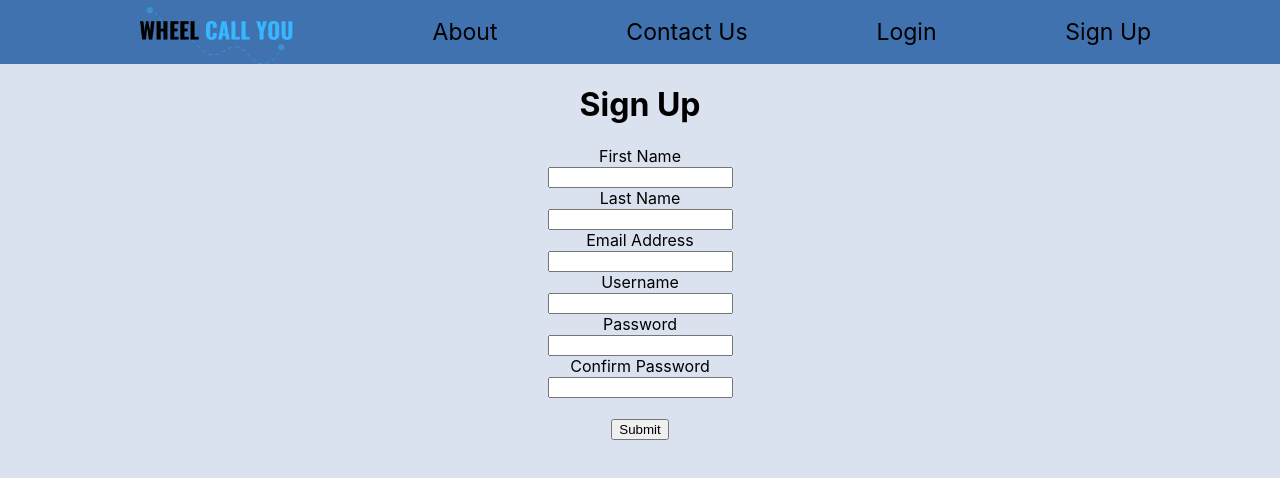
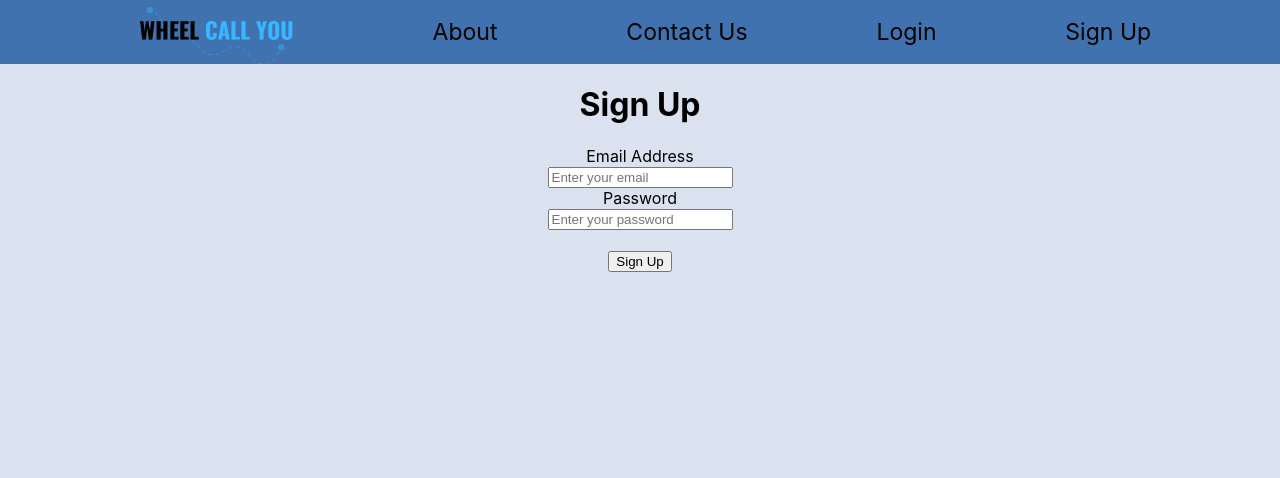
Before and after one commit to csci-499-sp23/team-4-sp23, a React (Create React App) app: page /signUp in a window 1280 px wide. Shown: the top 478 px of the page. Built offline with nearby package versions, Linux system fonts and the light colour scheme.

Commit message:
updated sign up page to connect to firebase authentication

```diff
--- a/src/components/pages/SignUp.js
+++ b/src/components/pages/SignUp.js
@@ -1,35 +1,44 @@
-import React from 'react';
+import React, { useState, useEffect } from 'react';
+import { createUserWithEmailAndPassword } from '@firebase/auth'
+import { auth } from '../../firebase-config'
+
 const SignUp = () =>{
+    const [email, setEmail] = useState('');
+    const [password, setPassword] = useState('');
+
+    const signUp = (e) => {
+        e.preventDefault();
+        createUserWithEmailAndPassword(auth, email, password).then((userCredential) => {
+            console.log(userCredential);
+        }).catch((error) => {
+            console.log(error);
+        });
+    }
+
     return(
         <div>
         <h1>Sign Up</h1>
-
-        <form action='/signUp.php' method="get">
-            <label for="fName">First Name</label>
-            <br></br>
-            <input type="text" id="fName" name="fName"></input>
-            <br></br>
-            <label for="lName">Last Name</label>
-            <br></br>
-            <input type="text" id="lName" name="lName"></input>
-            <br></br>
+        <form onSubmit = {signUp}>
             <label for="email">Email Address</label>
             <br></br>
-            <input type="text" id="email" name="email"></input>
+            <input
+                type="email"
+                placeholder="Enter your email"
+                    value={email}
+                    onChange={(e) => setEmail(e.target.value)}>
+            </input>
             <br></br>
-            <label for="username">Username</label>
+            <label for="email">Password</label>
             <br></br>
-            <input type="text" id="username" name="username"></input>
+            <input
+                type="password"
+                placeholder="Enter your password"
+                    value={password}
+                    onChange={(e) => setPassword(e.target.value)}>
+            </input>
             <br></br>
-            <label for="password">Password</label>
             <br></br>
-            <input type="password" id="password" name="password"></input>
-            <br></br>
-            <label for="password">Confirm Password</label>
-            <br></br>
-            <input type="password" id="password" name="password"></input>
-            <br></br><br></br>
-            <input type="submit" value="Submit"></input>
+            <button type="submit">Sign Up</button>
         </form>
     </div>
     );
```
